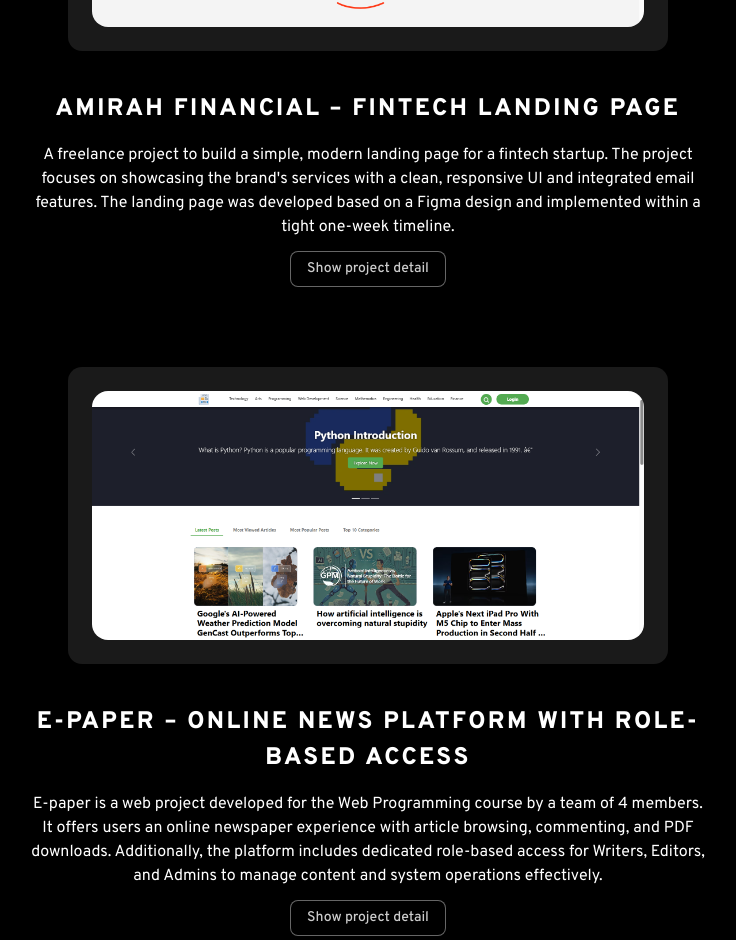
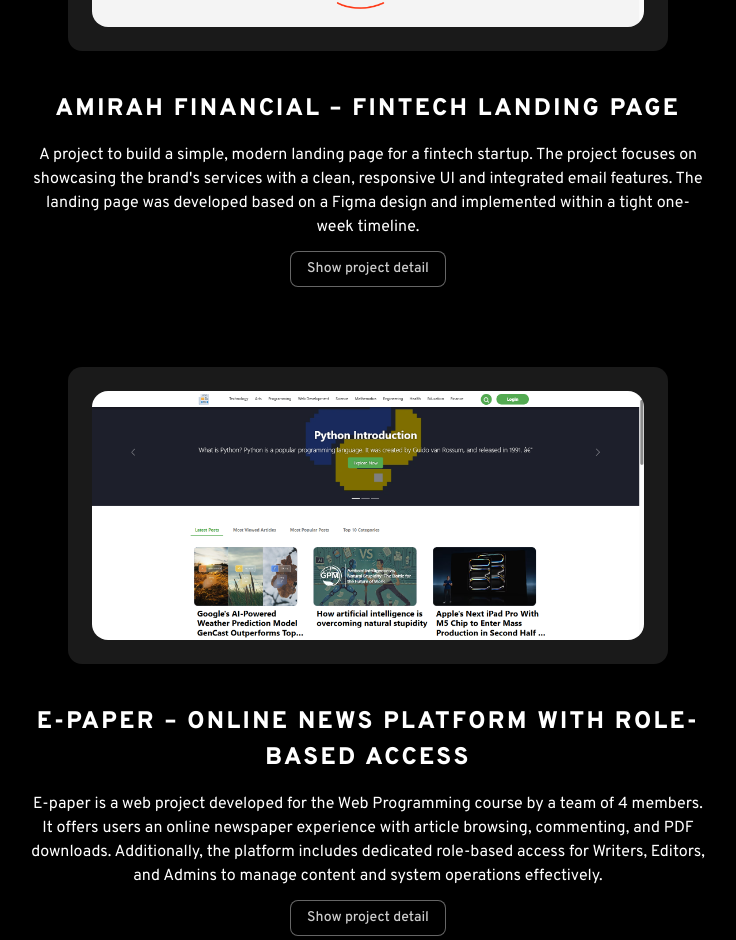
Before and after one commit to zzVu77/my-portfolio, a Next.js app: page / in a window 1280 px wide. Shown: the part 2090-3030 px from the top of the page, without its empty margins (272-1008 px from the left). Built offline with nearby package versions, Linux system fonts and the light colour scheme.

Commit message:
fix: update project description for Amirah Financial to remove "freelance" term

```diff
--- a/constant/index.ts
+++ b/constant/index.ts
@@ -24,7 +24,7 @@ export const projectData = [
   {
     title: "Amirah Financial – Fintech Landing Page",
     description:
-      "A freelance project to build a simple, modern landing page for a fintech startup. The project focuses on showcasing the brand's services with a clean, responsive UI and integrated email features. The landing page was developed based on a Figma design and implemented within a tight one-week timeline.",
+      "A project to build a simple, modern landing page for a fintech startup. The project focuses on showcasing the brand's services with a clean, responsive UI and integrated email features. The landing page was developed based on a Figma design and implemented within a tight one-week timeline.",
     duration: "06/2025 (1 week)",
     techStack: ["Next.js", "TypeScript", "MUI", "Brevo"],
     roles: ["Frontend Developer"],
```
